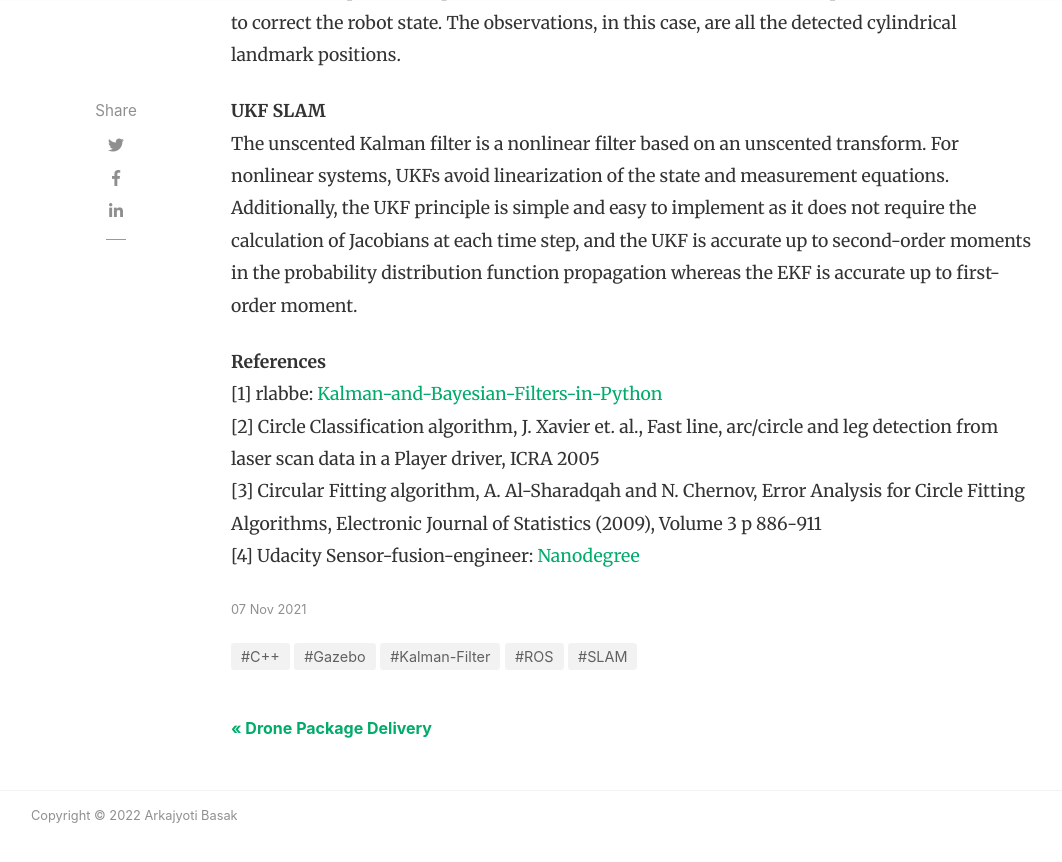
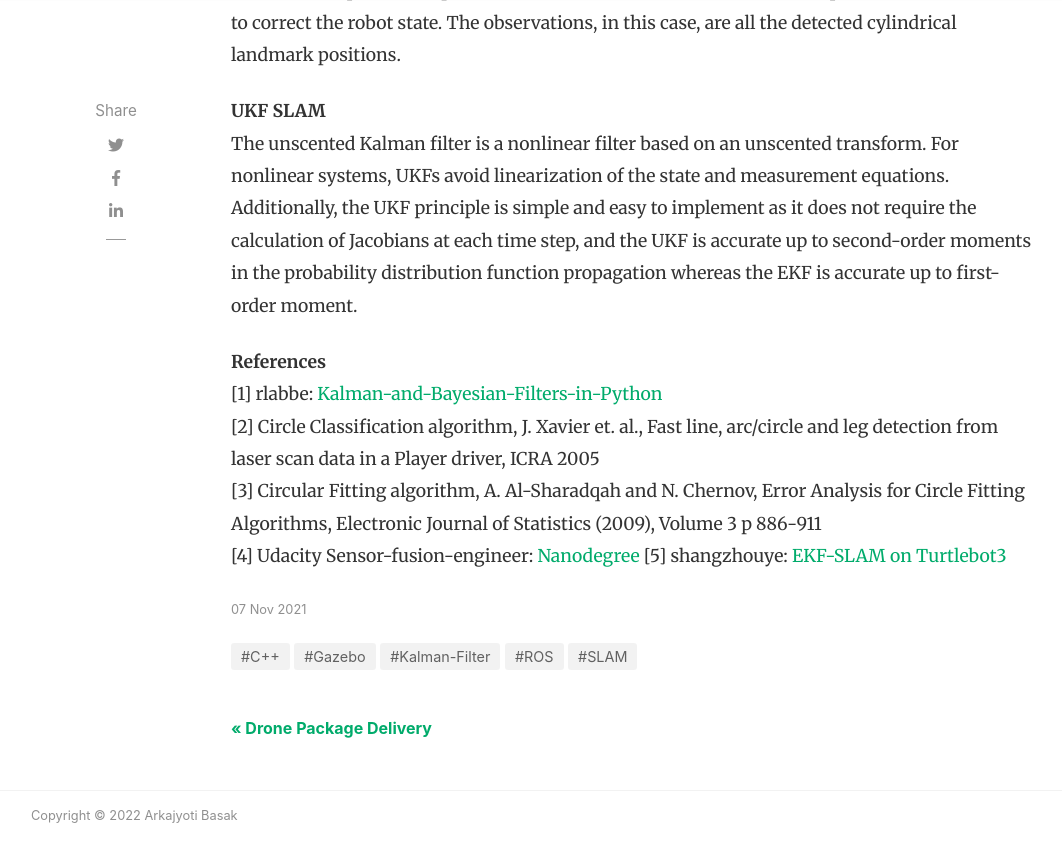
Before and after one commit to iamarkaj/iamarkaj.github.io, a Jekyll site: the page built from _posts/2021-11-7-awesome-slam.md, in a window 1280 px wide and 900 px high, scrolled down 1531 px. Shown: the top 862 px of the window, without its empty margins (54-1116 px from the left). Built offline with Jekyll 4.4.1, drawn with Linux system fonts in a browser that asks for light colours; nearby versions of some CDN libraries.

Commit message:
Update 2021-11-7-awesome-slam.md

```diff
--- a/_posts/2021-11-7-awesome-slam.md
+++ b/_posts/2021-11-7-awesome-slam.md
@@ -25,3 +25,4 @@ The unscented Kalman filter is a nonlinear filter based on an unscented transfor
 [2] Circle Classification algorithm, J. Xavier et. al., Fast line, arc/circle and leg detection from laser scan data in a Player driver, ICRA 2005 <br>
 [3] Circular Fitting algorithm, A. Al-Sharadqah and N. Chernov, Error Analysis for Circle Fitting Algorithms, Electronic Journal of Statistics (2009), Volume 3 p 886-911 <br>
 [4] Udacity Sensor-fusion-engineer: [Nanodegree](https://www.udacity.com/course/sensor-fusion-engineer-nanodegree--nd313)
+[5] shangzhouye: [EKF-SLAM on Turtlebot3](https://github.com/shangzhouye/EKF-SLAM-on-Turtlebot3)
```
